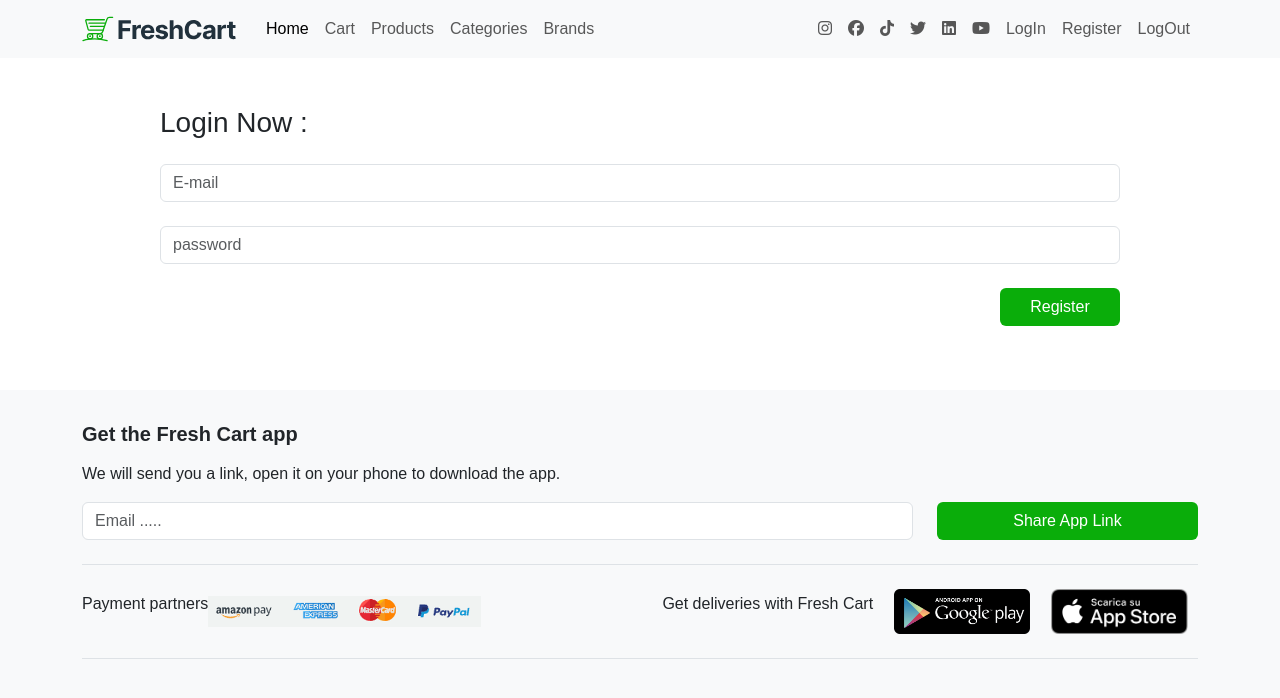
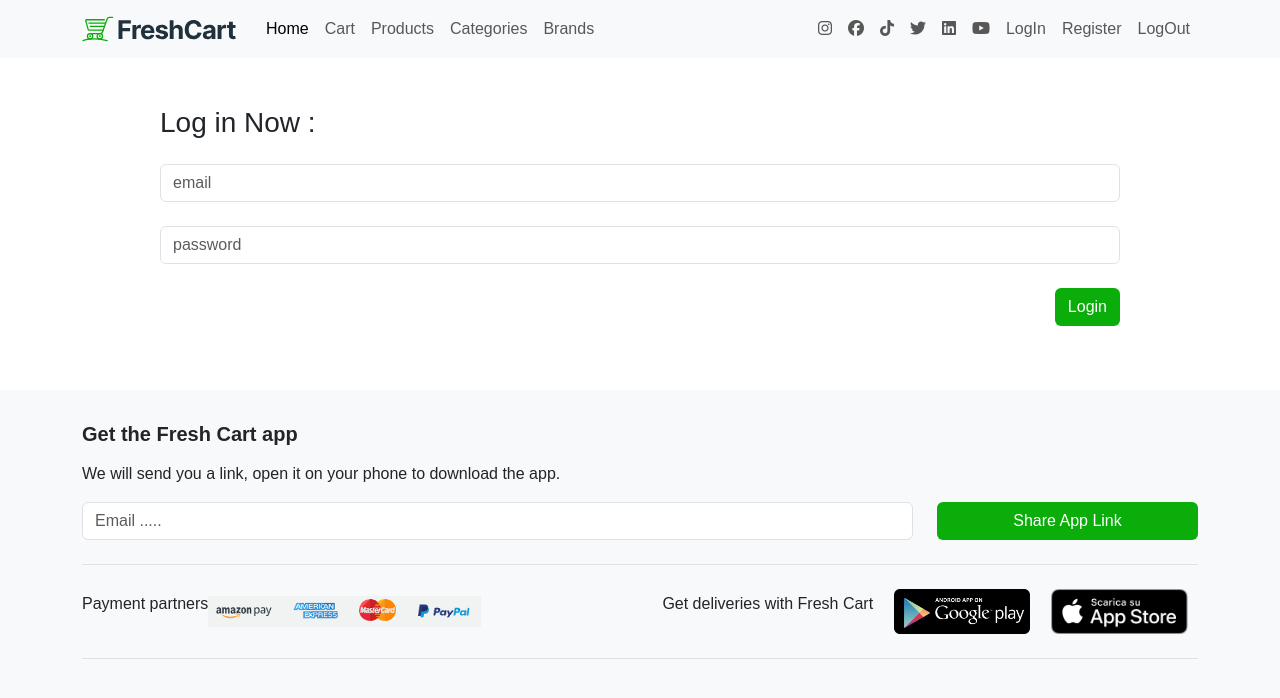
Before and after one commit to MohamedFathi68/E-Commerce-Project, a React (Create React App) app: page /login in a window 1280 px wide. Shown: the top 698 px of the page. Built offline with nearby package versions, Linux system fonts and the light colour scheme; a web font is replaced by a local one.

Commit message:
login page post data

```diff
--- a/src/components/Login/Login.jsx
+++ b/src/components/Login/Login.jsx
@@ -1,41 +1,96 @@
-import React from 'react'
+import React, { useState } from "react";
 import './Login.module.css'
+import { useFormik } from "formik";
+import * as Yup from "yup";
+import axios from "axios";
+import { useNavigate } from "react-router-dom";
 
 export default function Login() {
+  const validationSchema = Yup.object({
+
+    email: Yup.string().email("email not valid").required("required"),
+    password: Yup.string().required("required"),
+  });
+
+  const [errorMessage, setErrorMessage] = useState("");
+  const [isLoading, setIsLoading] = useState(false);
+
+  const navigate = useNavigate();
+
+  async function callLogIn(reqBody) {
+    let { data } = await axios
+      .post("https://ecommerce.routemisr.com/api/v1/auth/signin", reqBody)
+      .catch((err) => {
+        setIsLoading(true);
+        setErrorMessage(err.response.data.message);
+      });
+    if (data.message === "success") {
+      navigate("/home");
+    }
+  }
+
+  const registerForm = useFormik({
+    initialValues: {
+      email: "",
+      password: "",
+    },
+    validationSchema: validationSchema,
+    onSubmit: callLogIn,
+  });
+
   return (
     <section className="w-75 m-auto py-5">
       <div className="mb-3">
-        <h3 className="mb-3">Login Now :</h3>
-        <form action="">
+        <h3 className="mb-3">Log in Now :</h3>
+        {errorMessage ? (
+          <div className="alert alert-danger" role="alert">
+            {errorMessage}
+          </div>
+        ) : null}
+        <form onSubmit={registerForm.handleSubmit}>
           <div className="my-4">
             <input
               type="email"
-              name="E-mail"
-              id="E-mail"
+              name="email"
+              id="email"
+              value={registerForm.values.email}
+              onChange={registerForm.handleChange}
+              onBlur={registerForm.handleBlur}
               className="form-control"
-              placeholder="E-mail"
+              placeholder="email"
               aria-describedby="helpId"
             />
+            {registerForm.errors.email && registerForm.touched.email ? (
+              <small className="text-danger p-2 ">
+                *{registerForm.errors.email}
+              </small>
+            ) : null}
           </div>
           <div className="my-4">
             <input
               type="password"
               name="password"
               id="password"
+              value={registerForm.values.password}
+              onChange={registerForm.handleChange}
+              onBlur={registerForm.handleBlur}
               className="form-control"
               placeholder="password"
               aria-describedby="helpId"
             />
+            {registerForm.errors.password && registerForm.touched.password ? (
+              <small className="text-danger p-2 ">
+                *{registerForm.errors.password}
+              </small>
+            ) : null}
           </div>
-          <div className="w-25 ms-auto">
-            <div className=" w-50 ms-auto">
-              <button type="button" className="btn bg-main text-white w-100 ">
-                Register
-              </button>
-            </div>
-          </div>
+          <button
+            type="submit"
+            className="btn bg-main text-white d-block ms-auto">
+            {isLoading ? <i className="fa fa-spinner fa-spin"></i> : "Login"}
+          </button>
         </form>
       </div>
     </section>
-  )
+  );
 }
--- a/src/components/Register/Register.jsx
+++ b/src/components/Register/Register.jsx
@@ -1,8 +1,9 @@
-import React from "react";
+import React, { useState } from "react";
 import "./Register.module.css";
 import { useFormik } from "formik";
 import * as Yup from "yup";
 import axios from "axios";
+import { useNavigate } from "react-router-dom";
 
 export default function Register() {
   const validationSchema = Yup.object({
@@ -10,14 +11,27 @@ export default function Register() {
     email: Yup.string().email("email not valid").required("required"),
     password: Yup.string().required("required"),
     rePassword: Yup.string()
-      .oneOf([Yup.ref("password")])
+      .oneOf([Yup.ref("password")], "password does not match")
       .required("required"),
     phone: Yup.string().required("required"),
   });
 
+  const [errorMessage, setErrorMessage] = useState("");
+  const [isLoading, setIsLoading] = useState(false);
+
+  const navigate = useNavigate();
+
   async function callRegister(reqBody) {
-    let { data } = await axios.post("https://ecommerce.routemisr.com/api/v1/auth/signup",reqBody);
-    console.log(data);
+    let { data } = await axios
+      .post("https://ecommerce.routemisr.com/api/v1/auth/signup", reqBody)
+      .catch((err) => {
+        setIsLoading(true);
+        setErrorMessage(err.response.data.message);
+      });
+    if (data.message === "success") {
+      setIsLoading(true);
+      navigate("/login");
+    }
   }
 
   const registerForm = useFormik({
@@ -36,6 +50,11 @@ export default function Register() {
     <section className="w-75 m-auto py-5">
       <div className="mb-3">
         <h3 className="mb-3">Register Now :</h3>
+        {errorMessage ? (
+          <div class="alert alert-danger" role="alert">
+            {errorMessage}
+          </div>
+        ) : null}
         <form onSubmit={registerForm.handleSubmit}>
           <div className="my-4">
             <input
@@ -94,8 +113,8 @@ export default function Register() {
           <div>
             <input
               type="password"
-              name="re-password"
-              id="re-password"
+              name="rePassword"
+              id="rePassword"
               value={registerForm.values.rePassword}
               onChange={registerForm.handleChange}
               onBlur={registerForm.handleBlur}
@@ -131,7 +150,7 @@ export default function Register() {
           <button
             type="submit"
             className="btn bg-main text-white d-block ms-auto">
-            Register
+            {isLoading ? <i className="fa fa-spinner fa-spin"></i> : "Register"}
           </button>
         </form>
       </div>
```
Also changed, not shown: src/components/NotFound/NotFound.jsx (+7 -5 lines).
